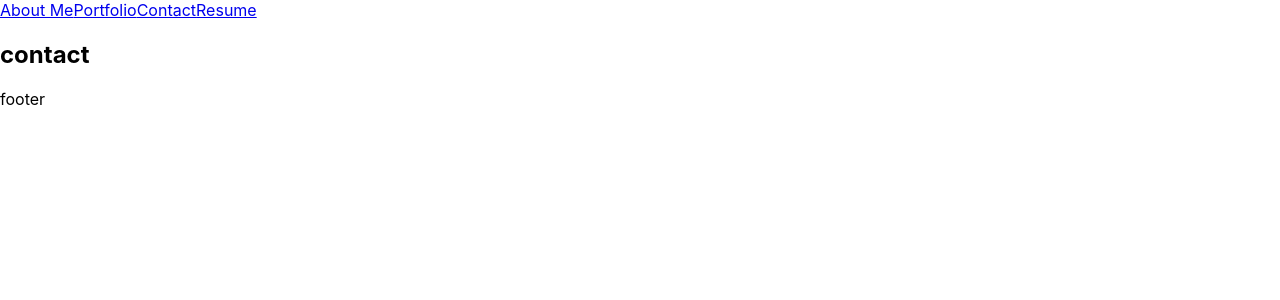
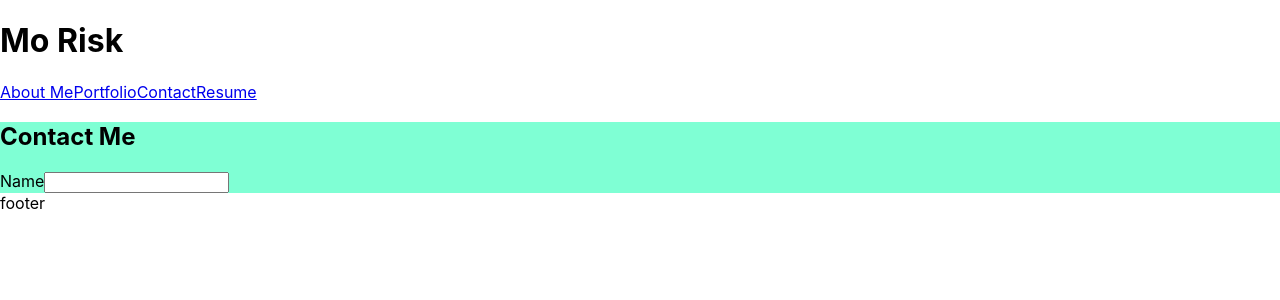
Before and after one commit to morisky78/mo-react-profile, a React (Create React App) app: page /contact in a window 1280 px wide. Shown: the top 300 px of the page. Built offline with nearby package versions, Linux system fonts and the light colour scheme.

Commit message:
basic structure and navigation link added

```diff
--- a/src/App.js
+++ b/src/App.js
@@ -1,18 +1,21 @@
 import {BrowserRouter as Router,Routes,Route} from "react-router-dom"
 import About from "./pages/About";
 import Footer from "./components/Footer";
-import Navigation from "./components/Navigation";
+import Header from "./components/Header";
+import Portfolio from "./pages/Portfolio";
+import Contact from "./pages/Contact";
+import Resume from "./pages/Resume";
 
 function App() {
   return (
     <div >
       <Router basename="/">
-          <Navigation />
+          <Header />
           <Routes>
               <Route path="/" element={<About />} />
-              <Route path="/portfolio" element={<h2>portfolio</h2>}/>
-              <Route path="/contact" element={<h2>contact</h2>} />
-              <Route path="/resume" element={<h2>Resume</h2>} />
+              <Route path="/portfolio" element={<Portfolio />}/>
+              <Route path="/contact" element={<Contact />} />
+              <Route path="/resume" element={<Resume />} />
           </Routes>
           <Footer />
       </Router>
--- a/src/components/Navigation.js
+++ b/src/components/Header.js
@@ -1,13 +1,16 @@
 import React from 'react'
 import { Link } from 'react-router-dom'
 
-export default function Navbar() {
+export default function Header() {
   return (
-    <div className='navigation'>
+    <div class="header">
+      <h1>Mo Risk</h1>
+    <nav className='navigation'>
         <Link to="/">About Me</Link>
         <Link to="/portfolio">Portfolio</Link>
         <Link to="/contact">Contact</Link>
         <Link to="/resume">Resume</Link>
+    </nav>
     </div>
   )
 }
--- a/src/pages/About/index.js
+++ b/src/pages/About/index.js
@@ -1,9 +1,9 @@
 import React from 'react'
-// import "./style.css"
+import "./style.css"
 
 export default function About() {
   return (
-    <div className="About">
+    <div className="about">
         <h1>Home page! Welcome to my site!</h1>
     </div>
   )
--- /dev/null
+++ b/src/pages/About/style.css
@@ -0,0 +1 @@
+.about{background:pink}
--- /dev/null
+++ b/src/pages/Contact/index.js
@@ -0,0 +1,31 @@
+import React, {useState} from 'react'
+import "./style.css"
+
+export default function Contact() {
+
+    const [sender, setSender] = useState('');
+
+    const handleInputChange = (e) => {
+
+    }
+  return (
+    <div className="contact">
+        <h2>Contact Me</h2>
+        <form className="form">
+            <div>
+            <label for="sender">Name</label>
+            <input type="text"
+                value=""
+                name="sender"
+                id="sender"
+                onChange={handleInputChange}
+            />
+            </div>
+            <div>
+
+            </div>
+
+        </form>
+    </div>
+  )
+}
--- /dev/null
+++ b/src/pages/Contact/style.css
@@ -0,0 +1 @@
+.contact{background-color: aquamarine;}
--- a/src/pages/Portfolio/index.js
+++ b/src/pages/Portfolio/index.js
@@ -0,0 +1,10 @@
+import React from 'react'
+import "./style.css"
+
+export default function Portfolio() {
+  return (
+    <div className="portfolio">
+        <h1>This is my portfolio</h1>
+    </div>
+  )
+}
--- /dev/null
+++ b/src/pages/Portfolio/style.css
@@ -0,0 +1 @@
+.portfolio{background:blue;}
--- /dev/null
+++ b/src/pages/Resume/index.js
@@ -0,0 +1,10 @@
+import React from 'react'
+import "./style.css"
+
+export default function Resume() {
+  return (
+    <div className="resume">
+        <h1>This is my Resume</h1>
+    </div>
+  )
+}
--- /dev/null
+++ b/src/pages/Resume/style.css
@@ -0,0 +1 @@
+.resume{background-color: brown;}
```
